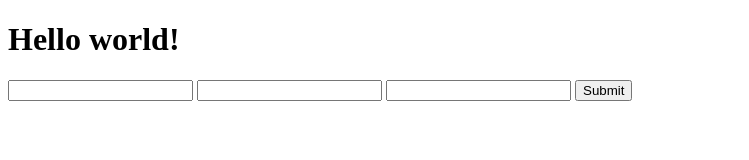
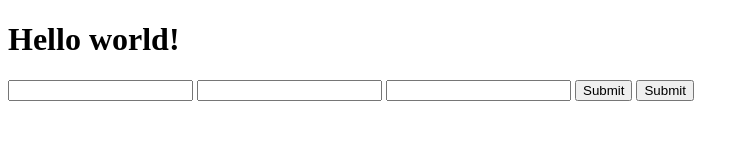
Before and after one commit to mukhammadali010/nt76-2-dars, a plain HTML site: page index.html in a window 1280 px wide. Shown: the whole page, without its empty margins (0-749 px from the left). Drawn offline with Linux system fonts and the light colour scheme.

Commit message:
button added

```diff
--- a/index.html
+++ b/index.html
@@ -13,6 +13,7 @@
         <input type="number" name="" id="">
         <input type="email" name="" id="">
         <input type="submit" name="" id="">
+        <button type="button">Submit</button>
     </form>
 </body>
 </html>
```
